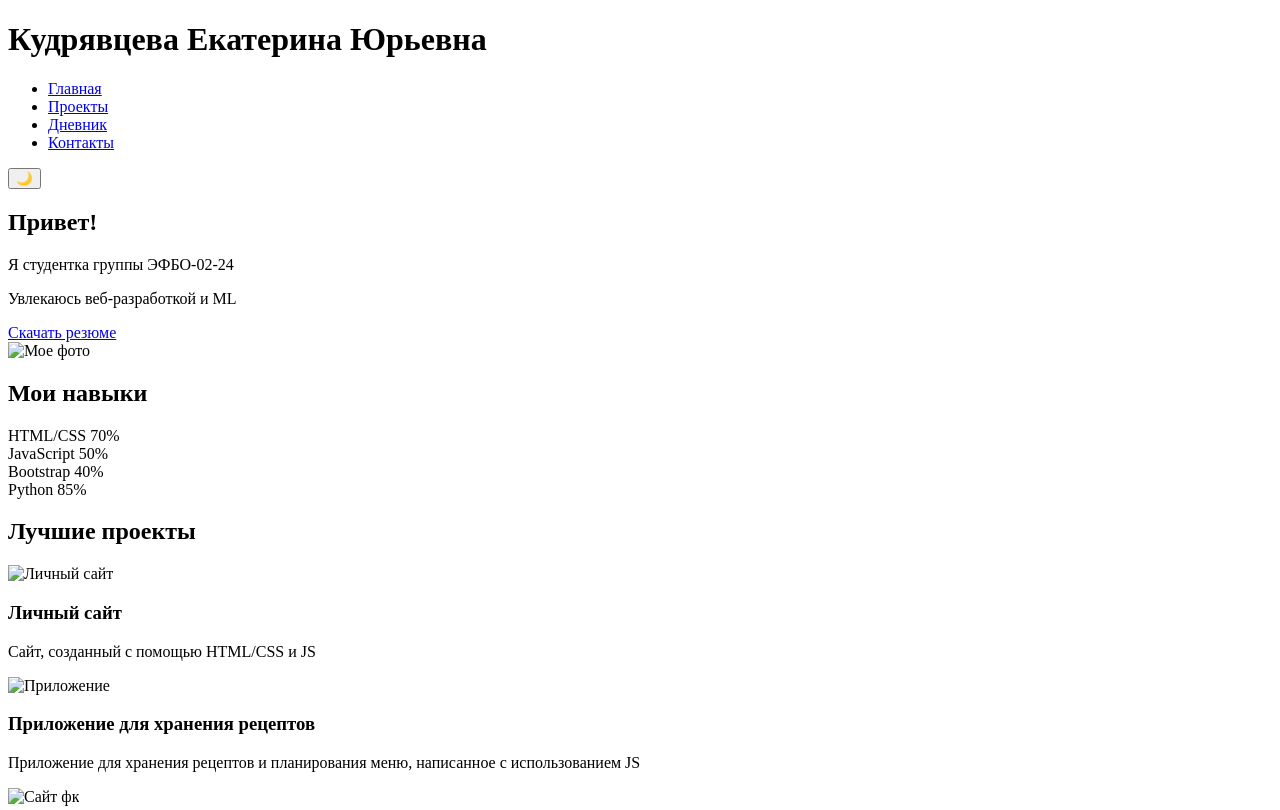
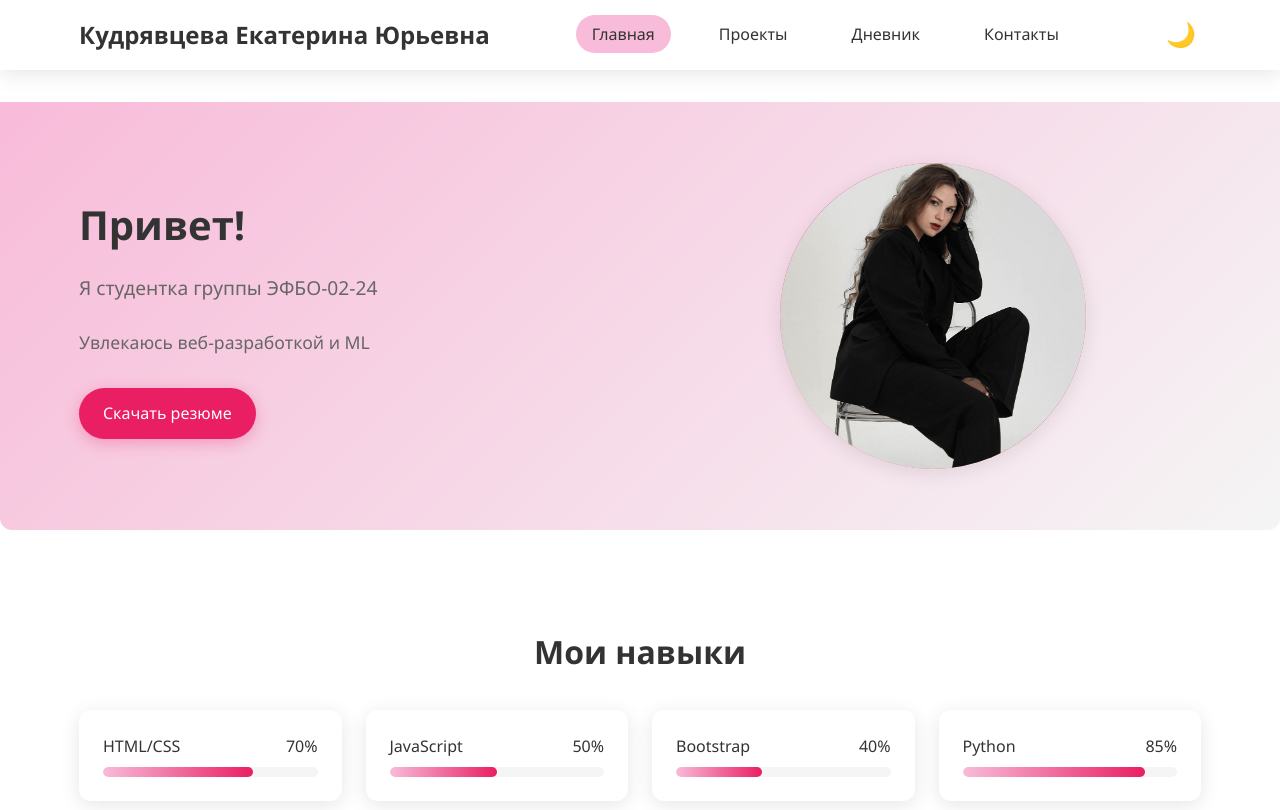
Before and after one commit to ekudravceva/fbp_personal-site, a plain HTML site: page index.html in a window 1280 px wide. Shown: the top 810 px of the page. Drawn offline with Linux system fonts and the light colour scheme; the site is published under a folder, as on GitHub Pages, so addresses that start at the root find nothing.

Commit message:
Подключен файл CSS

```diff
--- a/index.html
+++ b/index.html
@@ -5,7 +5,7 @@
     <meta charset="UTF-8">
     <meta name="viewport" content="width=device-width, initial-scale=1.0">
     <title>Портфолио | Главная</title>
-    <link rel="stylesheet" href="/styles/styles.css">
+    <link rel="stylesheet" href="styles/styles.css">
 </head>
 
 <body>
@@ -18,9 +18,9 @@
             <nav class="nav">
                 <ul>
                     <li><a href="index.html" class="active">Главная</a></li>
-                    <li><a href="/pages/projects.html">Проекты</a></li>
-                    <li><a href="/pages/diary.html">Дневник</a></li>
-                    <li><a href="/pages/contacts.html">Контакты</a></li>
+                    <li><a href="pages/projects.html">Проекты</a></li>
+                    <li><a href="pages/diary.html">Дневник</a></li>
+                    <li><a href="pages/contacts.html">Контакты</a></li>
                 </ul>
             </nav>
             <button class="theme-toggle" id="themeToggle">🌙</button>
@@ -41,7 +41,7 @@
                     <div class="hero-image">
                         <div class="photo-placeholder">
                             <div class="photo-frame">
-                                <img src="/images/photo2.jpg" alt="Мое фото" class="student-photo">
+                                <img src="images/photo2.jpg" alt="Мое фото" class="student-photo">
                             </div>
                         </div>
                     </div>
@@ -99,21 +99,21 @@
                 <div class="projects-grid">
                     <div class="project-card">
                         <div class="project-image">
-                            <img src="/images/project1.jpg" alt="Личный сайт" class="project-photo">
+                            <img src="images/project1.jpg" alt="Личный сайт" class="project-photo">
                         </div>
                         <h3>Личный сайт</h3>
                         <p>Сайт, созданный с помощью HTML/CSS и JS</p>
                     </div>
                     <div class="project-card">
                         <div class="project-image">
-                            <img src="/images/project2.jpg" alt="Приложение" class="project-photo">
+                            <img src="images/project2.jpg" alt="Приложение" class="project-photo">
                         </div>
                         <h3>Приложение для хранения рецептов</h3>
                         <p>Приложение для хранения рецептов и планирования меню, написанное с использованием JS</p>
                     </div>
                     <div class="project-card">
                         <div class="project-image">
-                            <img src="/images/project3.jpg" alt="Сайт фк" class="project-photo">
+                            <img src="images/project3.jpg" alt="Сайт фк" class="project-photo">
                         </div>
                         <h3>Дизайн сайта футбольного клуба</h3>
                         <p>Сайт футбольного клуба с user-friendly дизайном</p>
--- a/pages/contacts.html
+++ b/pages/contacts.html
@@ -5,7 +5,7 @@
     <meta charset="UTF-8">
     <meta name="viewport" content="width=device-width, initial-scale=1.0">
     <title>Портфолио | Контакты</title>
-    <link rel="stylesheet" href="/styles/styles.css">
+    <link rel="stylesheet" href="../styles/styles.css">
 </head>
 
 <body>
@@ -18,9 +18,9 @@
             <nav class="nav">
                 <ul>
                     <li><a href="../index.html">Главная</a></li>
-                    <li><a href="/pages/projects.html">Проекты</a></li>
-                    <li><a href="/pages/diary.html">Дневник</a></li>
-                    <li><a href="/pages/contacts.html" class="active">Контакты</a></li>
+                    <li><a href="projects.html">Проекты</a></li>
+                    <li><a href="diary.html">Дневник</a></li>
+                    <li><a href="contacts.html" class="active">Контакты</a></li>
                 </ul>
             </nav>
             <button class="theme-toggle" id="themeToggle">🌙</button>
```
Also changed, not shown: pages/diary.html (+4 -4 lines), pages/projects.html (+7 -7 lines), 1 other file.
